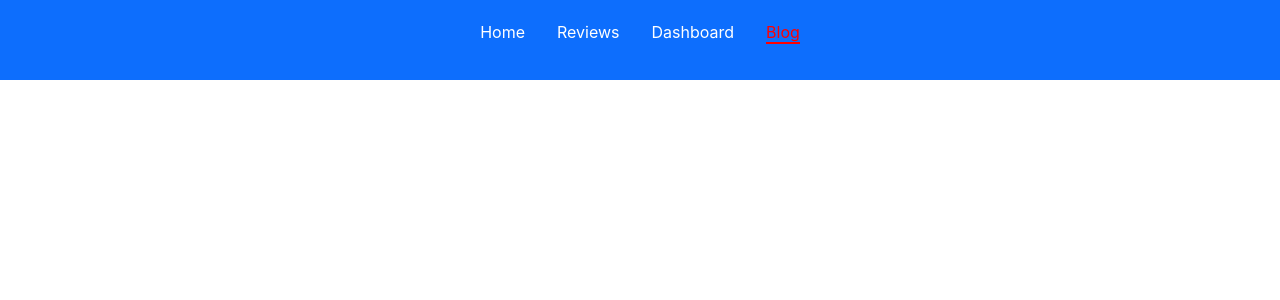
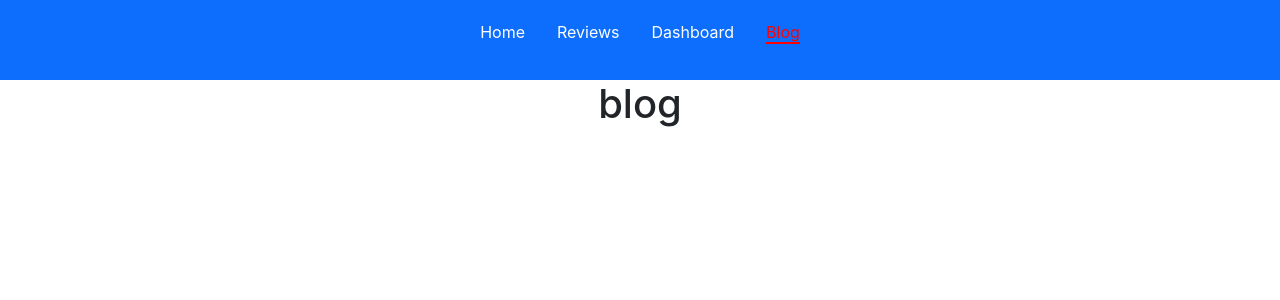
Before and after one commit to SunHabibOsman/analysis-website-ass-8, a React (Create React App) app: page /blogs in a window 1280 px wide. Shown: the top 300 px of the page. Built offline with nearby package versions, Linux system fonts and the light colour scheme.

Commit message:
add blog

```diff
--- a/src/Component/Blogs/Blogs.js
+++ b/src/Component/Blogs/Blogs.js
@@ -3,7 +3,7 @@ import React from 'react';
 const Blogs = () => {
   return (
     <div>
-
+      <h1>blog</h1>
     </div>
   );
 };
```
